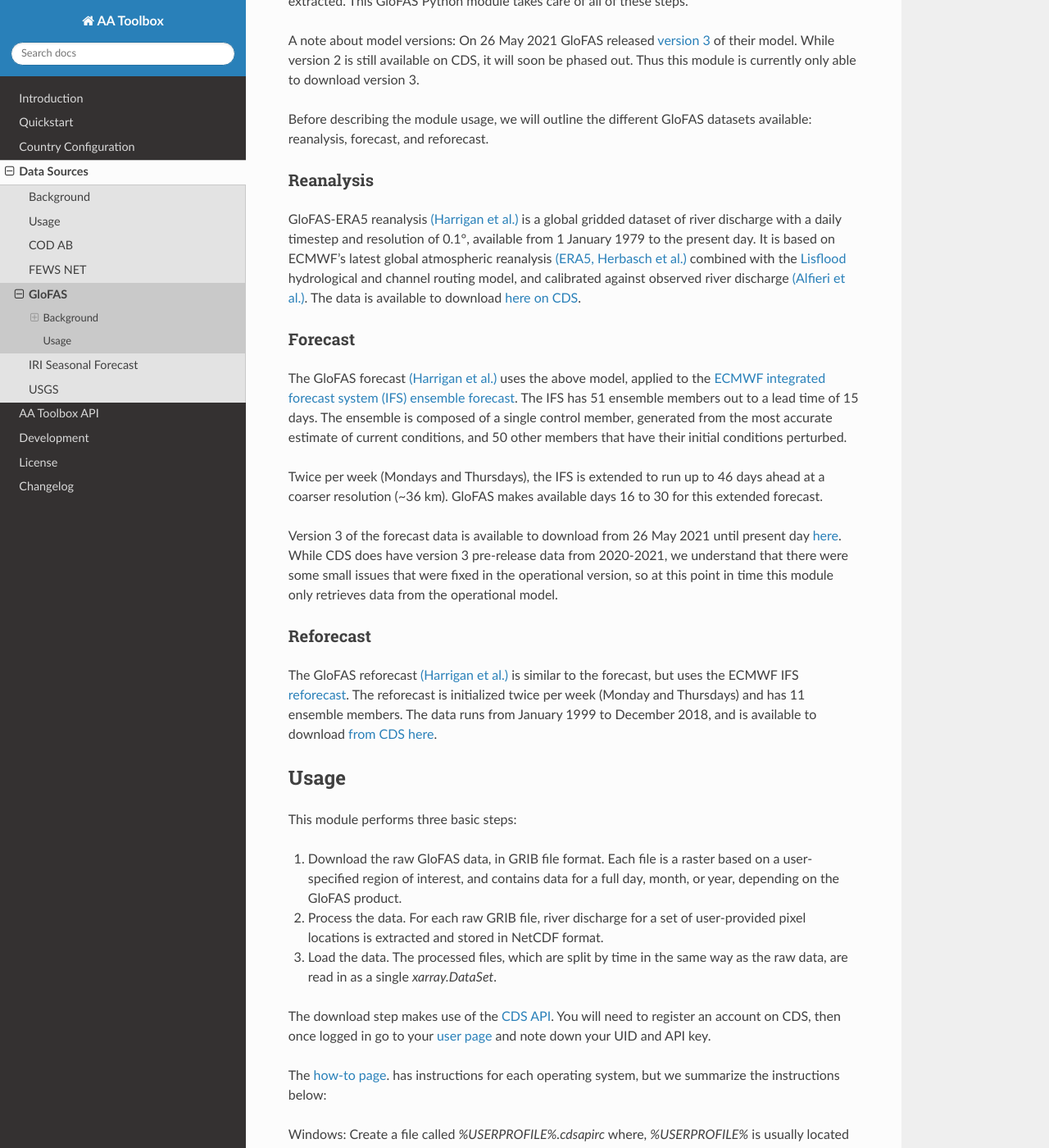
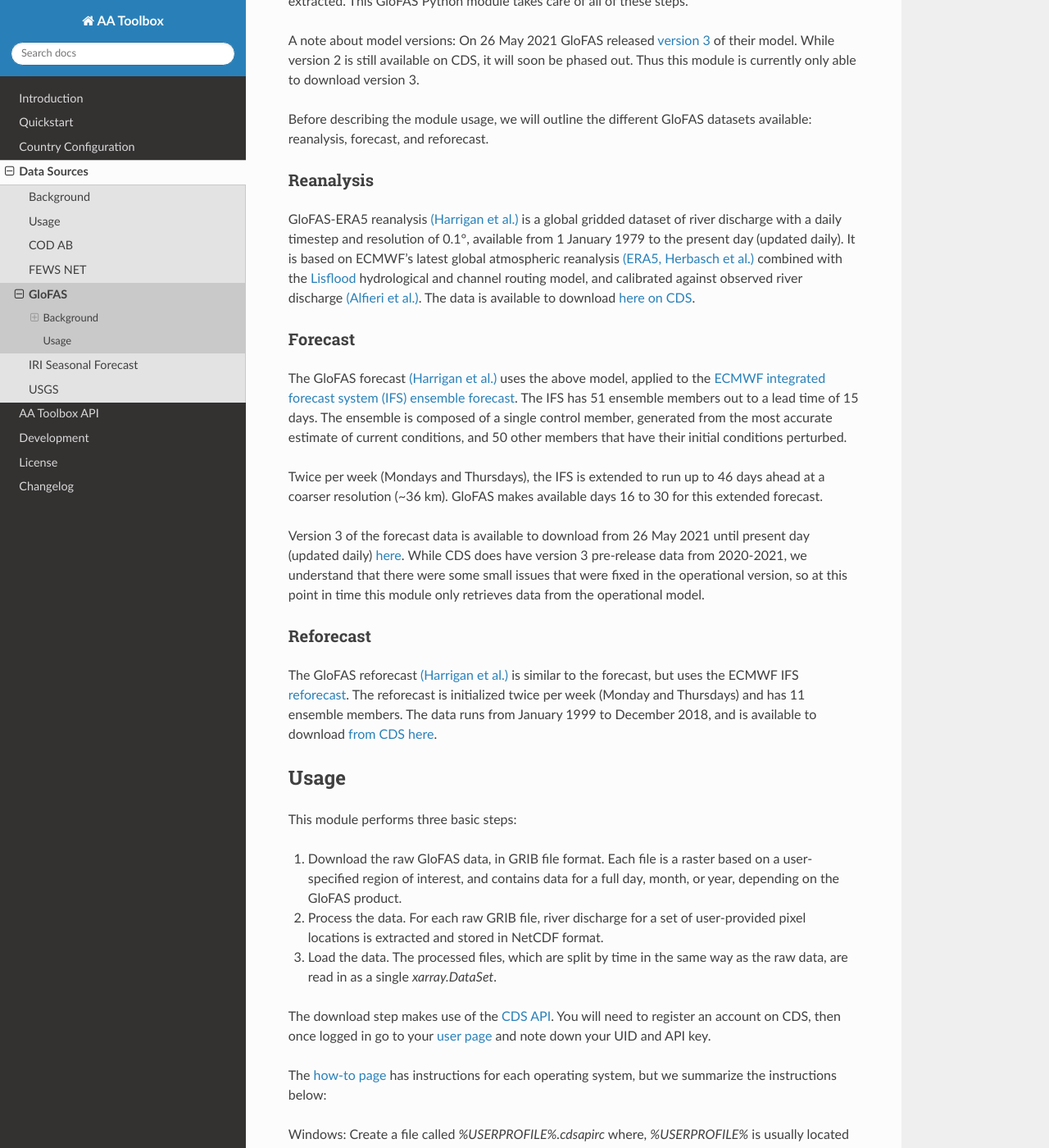
Before and after one commit to OCHA-DAP/ocha-anticipy, a Sphinx documentation site: the page built from docs/source/datasources/glofas.rst, in a window 1280 px wide and 1400 px high, scrolled down 586 px. Shown: the whole window at 82% size. Built offline with Sphinx 7.4.7 and the Read the Docs theme 2.0.0, drawn with Linux system fonts in a browser that asks for light colours; some of the changed text lies outside the part shown.

Commit message:
Clarify daily update

```diff
--- a/docs/source/datasources/glofas.rst
+++ b/docs/source/datasources/glofas.rst
@@ -53,7 +53,7 @@
 <https://essd.copernicus.org/articles/12/2043/2020/>`_
 is a global gridded dataset of river discharge with
 a daily timestep and resolution of 0.1°,
-available from 1 January 1979 to the present day.
+available from 1 January 1979 to the present day (updated daily).
 It is based on ECMWF's latest global atmospheric reanalysis
 `(ERA5, Herbasch et al.)
 <https://rmets.onlinelibrary.wiley.com/doi/10.1002/qj.3803>`_
@@ -87,7 +87,7 @@
 16 to 30 for this extended forecast.
 
 Version 3 of the forecast data is available to download from 26 May 2021 until
-present day `here
+present day (updated daily) `here
 <https://cds.climate.copernicus.eu/cdsapp#!/dataset/cems-glofas-forecast?tab=overview>`_.
 While CDS does have version 3 pre-release data from 2020-2021,
 we understand that there were some small issues that were fixed
@@ -137,7 +137,7 @@
 
 The
 `how-to page
-<https://cds.climate.copernicus.eu/api-how-to>`_.
+<https://cds.climate.copernicus.eu/api-how-to>`_
 has instructions for each operating system, but we summarize the instructions below:
 
 Windows: Create a file called `%USERPROFILE%\.cdsapirc` where, `%USERPROFILE%` is usually located
@@ -233,8 +233,8 @@
         country_config=country_config,
         geo_bounding_box=geo_bounding_box,
         leadtime_max=15,
+        start_date=date(year=2022, month=9, day=22)
         end_date=date(year=2022, month=10, day=22),
-        start_date=date(year=2022, month=9, day=22)
      )
 
 We then need to download the GloFAS data. The module will download all the data
@@ -306,8 +306,8 @@
         country_config=country_config,
         geo_bounding_box=geo_bounding_box,
         leadtime_max=15,
+        start_date=date(year=2022, month=9, day=22)
         end_date=date(year=2022, month=10, day=22),
-        start_date=date(year=2022, month=9, day=22)
      )
     glofas_forecast.download()
     glofas_forecast.process()
```
Also changed, not shown: 2 other files.
